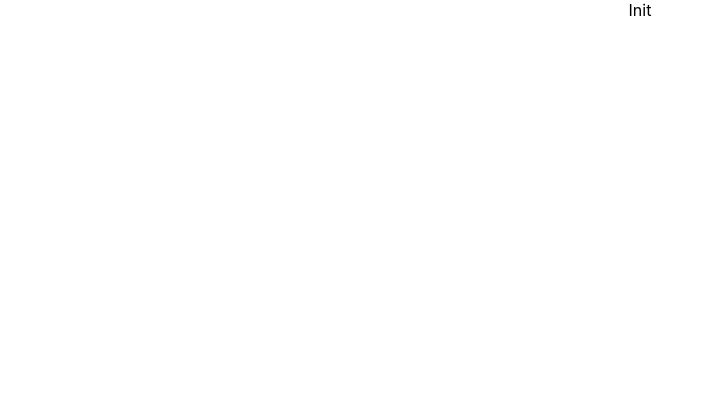
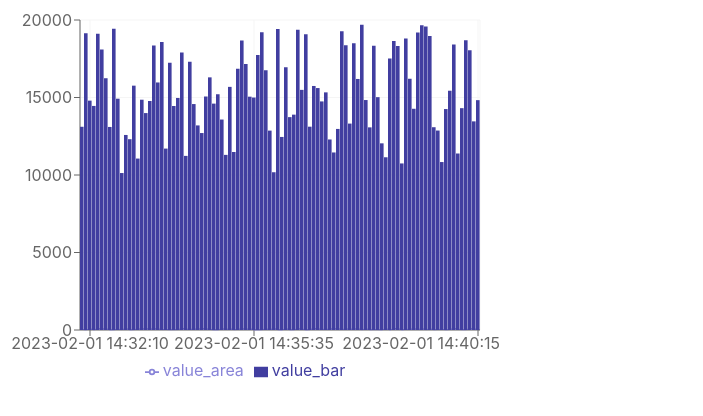
Before and after one commit to devsomda/wanted-pre-onboarding-week-4, a React (Create React App) app: page / in a window 1280 px wide. Shown: the top 416 px of the page, without its empty margins (0-703 px from the left). Built offline with nearby package versions, Linux system fonts and the light colour scheme.

Commit message:
FEAT: json 데이터를 배열로 변경 및 차트 시각화

```diff
--- a/src/App.js
+++ b/src/App.js
@@ -1,7 +1,12 @@
 import "./App.css";
+import ChartData from "./components/ChartData";
 
 function App() {
-  return <div className="App">Init</div>;
+  return (
+    <div className="App">
+      <ChartData />
+    </div>
+  );
 }
 
 export default App;
--- /dev/null
+++ b/src/components/ChartData.jsx
@@ -0,0 +1,49 @@
+import React from "react";
+import {
+  ComposedChart,
+  Area,
+  Bar,
+  XAxis,
+  YAxis,
+  CartesianGrid,
+  Tooltip,
+  Legend,
+} from "recharts";
+import mockData from "../mockData.json";
+import objToArr from "../utils/objToArr";
+
+const data = objToArr(mockData.response, "date");
+console.log(data);
+
+export default function ChartData() {
+  return (
+    <div>
+      <div style={{ width: "100%" }}>
+        <ComposedChart
+          width={500}
+          height={400}
+          data={data}
+          margin={{
+            top: 20,
+            right: 20,
+            bottom: 20,
+            left: 20,
+          }}
+        >
+          <CartesianGrid stroke="#f5f5f5" />
+          <XAxis dataKey="date" scale="band" />
+          <YAxis />
+          <Tooltip />
+          <Legend />
+          <Area
+            type="monotone"
+            dataKey="value_area"
+            fill="#d8d6f5"
+            stroke="#8884d8"
+          />
+          <Bar dataKey="value_bar" barSize={20} fill="#413ea0" />
+        </ComposedChart>
+      </div>
+    </div>
+  );
+}
--- /dev/null
+++ b/src/utils/objToArr.js
@@ -0,0 +1,16 @@
+/**
+ * @param {obj} : {key: {key1: value1, ... }}, {key: {key1: value1, ... }}, (...)
+ * @param keyname : obj 최상단 key 값의 keyname으로 지정할 값
+ * @returns [{keyname: key, key1: value1, ...} , {keyname: key, key1: value1, ...}, (...)]
+ */
+
+export default function objToArr(obj, keyname) {
+  const arr = [];
+
+  for (const key in obj) {
+    const newObj = { [keyname]: key, ...obj[key] };
+    arr.push(newObj);
+  }
+
+  return arr;
+}
```
